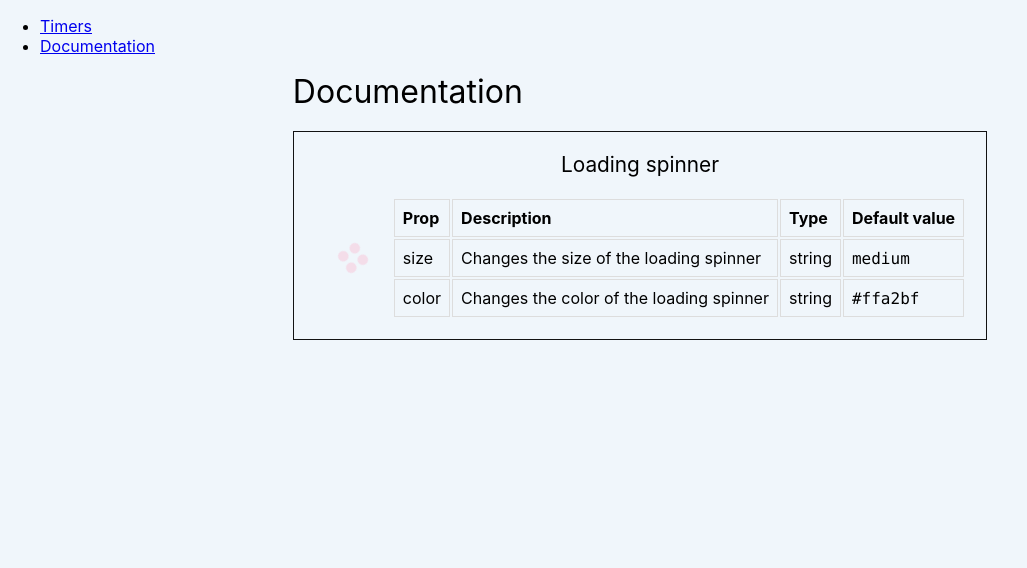
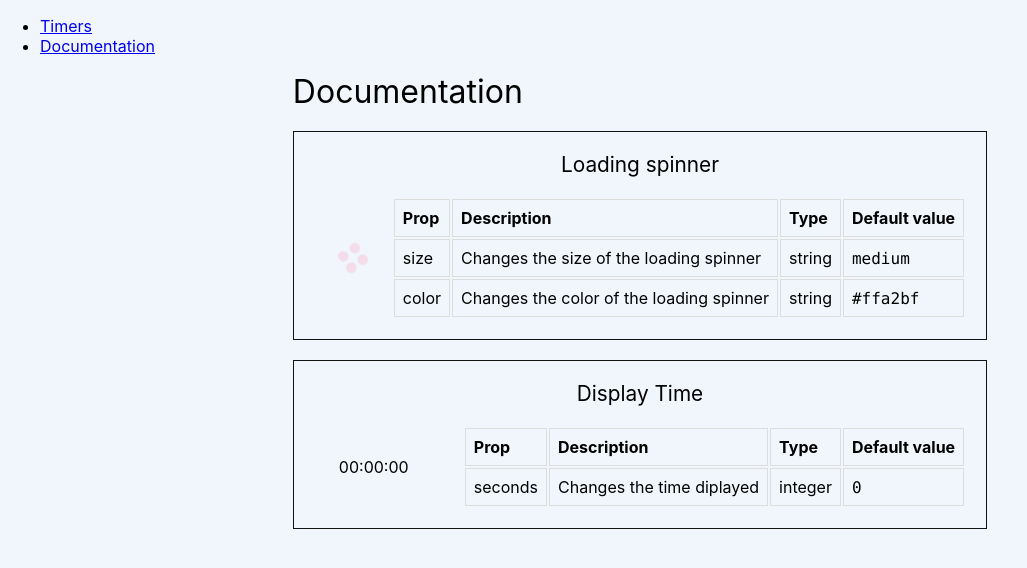
Before and after one commit to prof-tejera/assignment-1-karendolan, a React (Create React App) app: page /docs in a window 1280 px wide. Shown: the top 568 px of the page, without its empty margins (0-1027 px from the left). Built offline with nearby package versions, Linux system fonts and the light colour scheme.

Commit message:
DisplayTime, start of Input

```diff
--- a/src/components/generic/DisplayTime.js
+++ b/src/components/generic/DisplayTime.js
@@ -3,25 +3,44 @@ import PropTypes from "prop-types";
 
 class DisplayTime extends React.Component {
   render() {
-    const size = sizeMapping[this.props.size];
-    const { color } = this.props;
-
+    // const seconds = 7446; //2hr, 4 min, 6 secs
+    const { seconds } = this.props;
+    // Split the seconds into Hour :  Min : Sec
+    const hour = Math.floor(seconds / (60 * 60));
+    const min = Math.floor(seconds % (60 * 60) / 60);
+    const sec = Math.floor(seconds % (60 * 60) % 60);
     return (
       <div>
-        DisplayTime!
-      <div />
+        {('00' + hour).slice(-2)}
+        :
+        {('00' + min).slice(-2)}
+        :
+        {('00' + sec).slice(-2)}
+      </div >
     );
   }
+};
+
+// Class description for the docs
+DisplayTime.docs =   {
+    title: 'Display Time ',
+    props: [
+      {
+        prop: 'seconds',
+        key: 'seconds',
+        description: "Changes the time diplayed",
+        type: "integer",
+        defaultValue: 0,
+      }
+    ]
 }
 
 DisplayTime.propTypes = {
-  size: PropTypes.oneOf(["small", "medium", "large"]),
-  color: PropTypes.string,
+  seconds: PropTypes.number,
 };
 
 DisplayTime.defaultProps = {
-  size: "medium",
-  color: primaryColor,
+  seconds: 0,
 };
 
 export default DisplayTime;
--- a/src/components/timers/Stopwatch.js
+++ b/src/components/timers/Stopwatch.js
@@ -1,8 +1,13 @@
 import React from "react";
+
+import DisplayTime from "../generic/DisplayTime";
 
 class Stopwatch extends React.Component {
   render() {
-    return null;
+    return (
+      <DisplayTime
+      />
+    );
   }
 }
 
--- a/src/views/DocumentationView.js
+++ b/src/views/DocumentationView.js
@@ -5,9 +5,10 @@ import DocumentComponent from "../components/documentation/DocumentComponent";
 
 // Components to describe
 import Loading from "../components/generic/Loading";
+import DisplayTime from "../components/generic/DisplayTime";
 
 // The list of components to Describe
-const DocList = [Loading];
+const DocList = [Loading, DisplayTime];
 
 const Container = styled.div`
   display: flex;
```
Also changed, not shown: src/components/generic/Input.js (+41 -6 lines).
